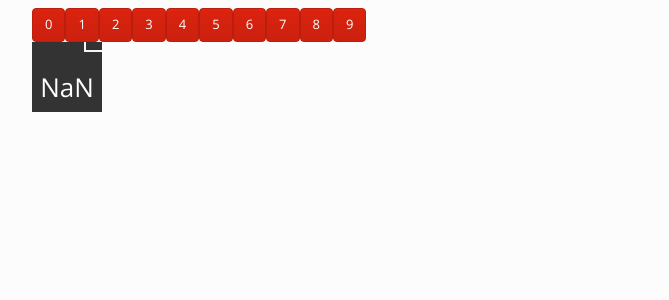
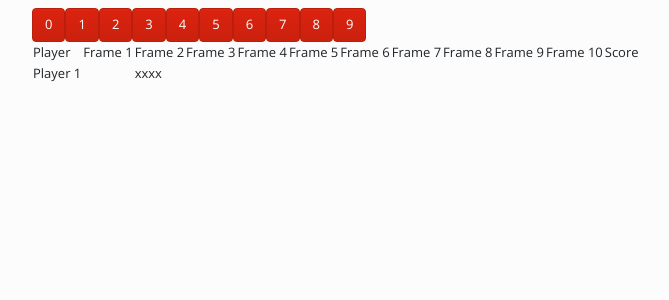
Before and after one commit to danielrs95/2dBowling, a React (Create React App) app: page /game in a window 1280 px wide. Shown: the top 300 px of the page, without its empty margins (53-722 px from the left). Built offline with nearby package versions, Linux system fonts and the light colour scheme.

Commit message:
Crea tabla basica para llenar con el estado

```diff
--- a/src/components/Score.js
+++ b/src/components/Score.js
@@ -1,23 +1,59 @@
-import React from "react";
+import React, { useEffect } from "react";
 import { useDispatch, useSelector } from "react-redux";
 
 const Score = () => {
   const dispatch = useDispatch();
 
   const globalState = useSelector((state) => state.globalState);
-  const { score } = globalState;
-  // const pin1 = players.player1Score[0][0];
-  // const pin2 = players.player1Score[0][1];
+  const { score, frame } = globalState;
+
+  useEffect(() => {
+    console.log("useEffect activado");
+  }, [score, frame]);
+
+  // let pins = [1, 2, 3, 4, 5, 6, 7, 8, 9, 10];
+  // Creamos array con length 10
+  let pins = Array.from({ length: "10" });
+
+  // Aseguramos que siempre existan 10 elementos en el array de score
+  const emptyFrames = () => {
+    let numFrames = 10 - score.length;
+    let empty_frames = Array.from({ length: numFrames }).map(() => []);
+    return score.concat(empty_frames);
+  };
+
+  emptyFrames();
+  console.log(score);
 
   return (
-    <div className='frame-container'>
-      <div className='frame'>
-        <span className='first-pin'>{score[0]}</span>
-        <span className='second-pin'>{score[1]}</span>
+    <>
+      <thead>
+        <td>Player</td>
+        {pins.map((pin, i) => (
+          <td key={i}>Frame {i + 1}</td>
+        ))}
+        <td>Score</td>
 
-        <p>{score[0] + score[1]}</p>
-      </div>
-    </div>
+        <tr>
+          <td>Player 1</td>
+          {score.length > 1 ? (
+            score.map((tableCell) => <td>{tableCell}</td>)
+          ) : (
+            <td></td>
+          )}
+          <td>xxxx</td>
+        </tr>
+      </thead>
+
+      {/* <div className='frame-container'>
+        <div className='frame'>
+          <span className='first-pin'>{score[0]}</span>
+          <span className='second-pin'>{score[1]}</span>
+
+          <p>{score[0] + score[1]}</p>
+        </div>
+      </div> */}
+    </>
   );
 };
 
--- a/src/reducers/playerReducers.js
+++ b/src/reducers/playerReducers.js
@@ -29,7 +29,7 @@ export const globalStateReducer = (
       if (state.frame.length < 2) {
         // Almacenamos los pines en Frame
         return { ...state, frame: state.frame.concat(action.payload) };
-      } else if (state.frame.length === 2) {
+      } else if (state.frame.length === 2 && state.score.length < 10) {
         // Cuando ya tenemos 2 pines, agregamos el valor al score
         return {
           ...state,
```
